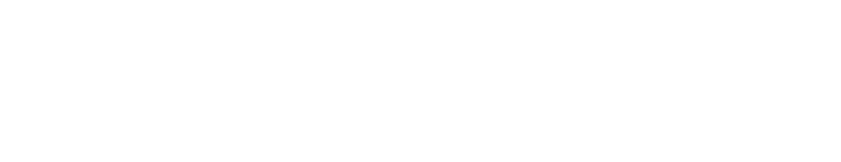
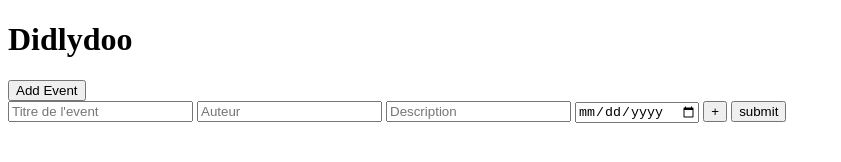
Before and after one commit to MarnieBenalia/Didlydoo, a plain HTML site: page index.html in a window 1280 px wide. Shown: the whole page, without its empty margins (0-841 px from the left). Drawn offline with Linux system fonts and the light colour scheme.

Commit message:
workdayone

```diff
--- a/index.html
+++ b/index.html
@@ -8,7 +8,24 @@
     <script src="js/script.js"></script>
     <link rel="stylesheet" href="css/style.css">
 </head>
+
 <body>
+    <header>
+        <h1>Didlydoo</h1>
+        <button>Add Event</button>
+    </header>
 
+    <main></main>
+    <aside>
+
+            <input type="text" placeholder="Titre de l'event"></input>
+            <input type="text" placeholder="Auteur"></input>
+            <input type="text" placeholder="Description"></input>
+            <input type ="date"></input>
+            <button>+</button>
+            <button> submit</button>
+
+    </aside>
+    <footer></footer>
 </body>
 </html>
```
